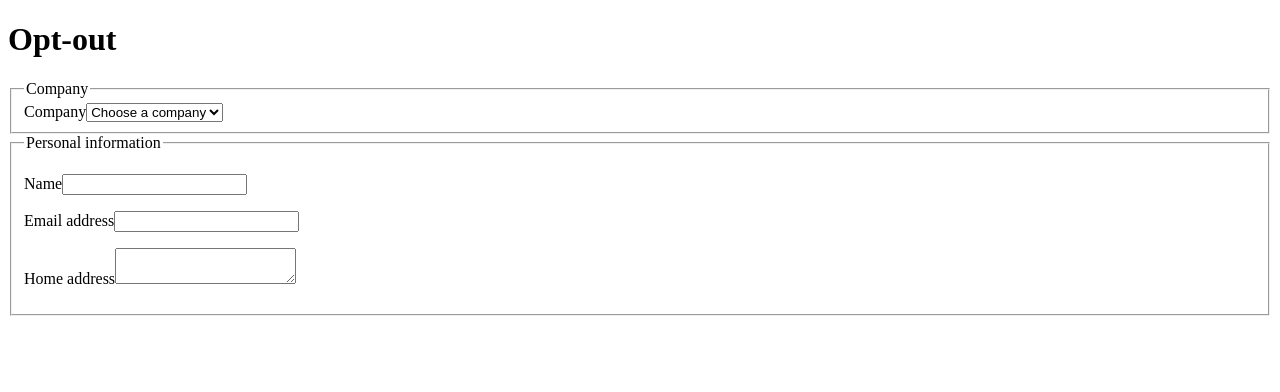
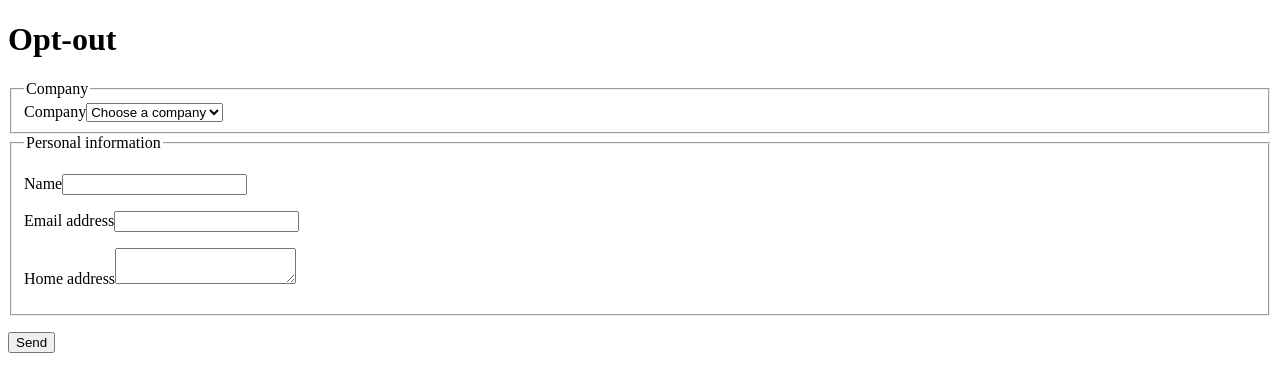
Before and after one commit to your-digital-rights/yourdigitalrights.org, a Next.js app: page / in a window 1280 px wide. Shown: the top 392 px of the page. Built offline with nearby package versions, Linux system fonts and the light colour scheme.

Commit message:
Refactor to respond to form submission

```diff
--- a/pages/index.js
+++ b/pages/index.js
@@ -1,4 +1,5 @@
 import { Component } from "react";
+import Head from "next/head";
 import erasureEmail from "../email-templates/erasure";
 import mailtoLink from "mailto-link";
 
@@ -6,10 +7,9 @@ export default class App extends Component {
   state = {};
   handlers = {};
 
-  handleFormInput = e => {
-    const formIsValid = e.currentTarget.checkValidity();
-    this.setState({ formIsValid });
-  };
+  componentDidMount() {
+    window.$location = window.location;
+  }
 
   handleInput = name => {
     if (!this.handlers[name]) {
@@ -19,6 +19,11 @@ export default class App extends Component {
       };
     }
     return this.handlers[name];
+  };
+
+  handleFormSubmit = e => {
+    e.preventDefault();
+    window.$location.href = this.renderMailTo();
   };
 
   renderMailTo() {
@@ -32,8 +37,16 @@ export default class App extends Component {
   render() {
     return (
       <main>
+        <Head>
+          <title>Opt-out</title>
+          <meta
+            name="viewport"
+            content="initial-scale=1.0, width=device-width"
+            key="viewport"
+          />
+        </Head>
         <h1>Opt-out</h1>
-        <form onInput={this.handleFormInput}>
+        <form onSubmit={this.handleFormSubmit}>
           <fieldset>
             <legend>Company</legend>
             <label htmlFor="companyEmail">Company</label>
@@ -57,6 +70,7 @@ export default class App extends Component {
                 required
                 type="text"
                 onInput={this.handleInput("name")}
+                autoComplete="name"
               />
             </p>
             <p>
@@ -67,6 +81,7 @@ export default class App extends Component {
                 required
                 type="email"
                 onInput={this.handleInput("email")}
+                autoComplete="email"
               />
             </p>
             <p>
@@ -76,14 +91,13 @@ export default class App extends Component {
                 id="address"
                 required
                 onInput={this.handleInput("address")}
+                autoComplete="street-address"
               />
             </p>
           </fieldset>
-          {this.state.formIsValid && (
-            <p>
-              <a href={this.renderMailTo()}>Send</a>
-            </p>
-          )}
+          <p>
+            <button type="submit">Send</button>
+          </p>
         </form>
       </main>
     );
```
Also changed, not shown: test/pageobjects/page.js (+8 -5 lines), test/specs/test-form.js (+16 -14 lines).
